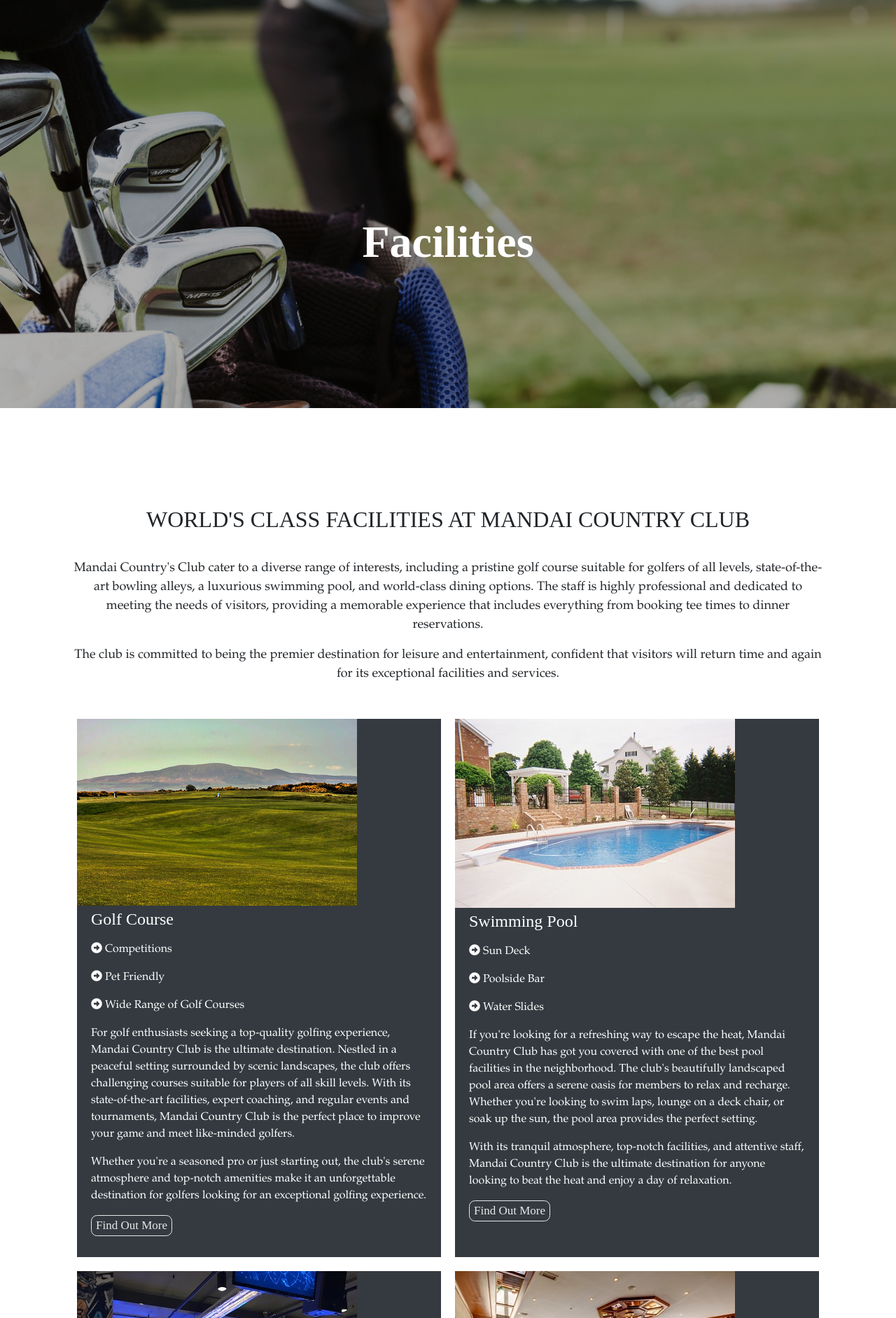
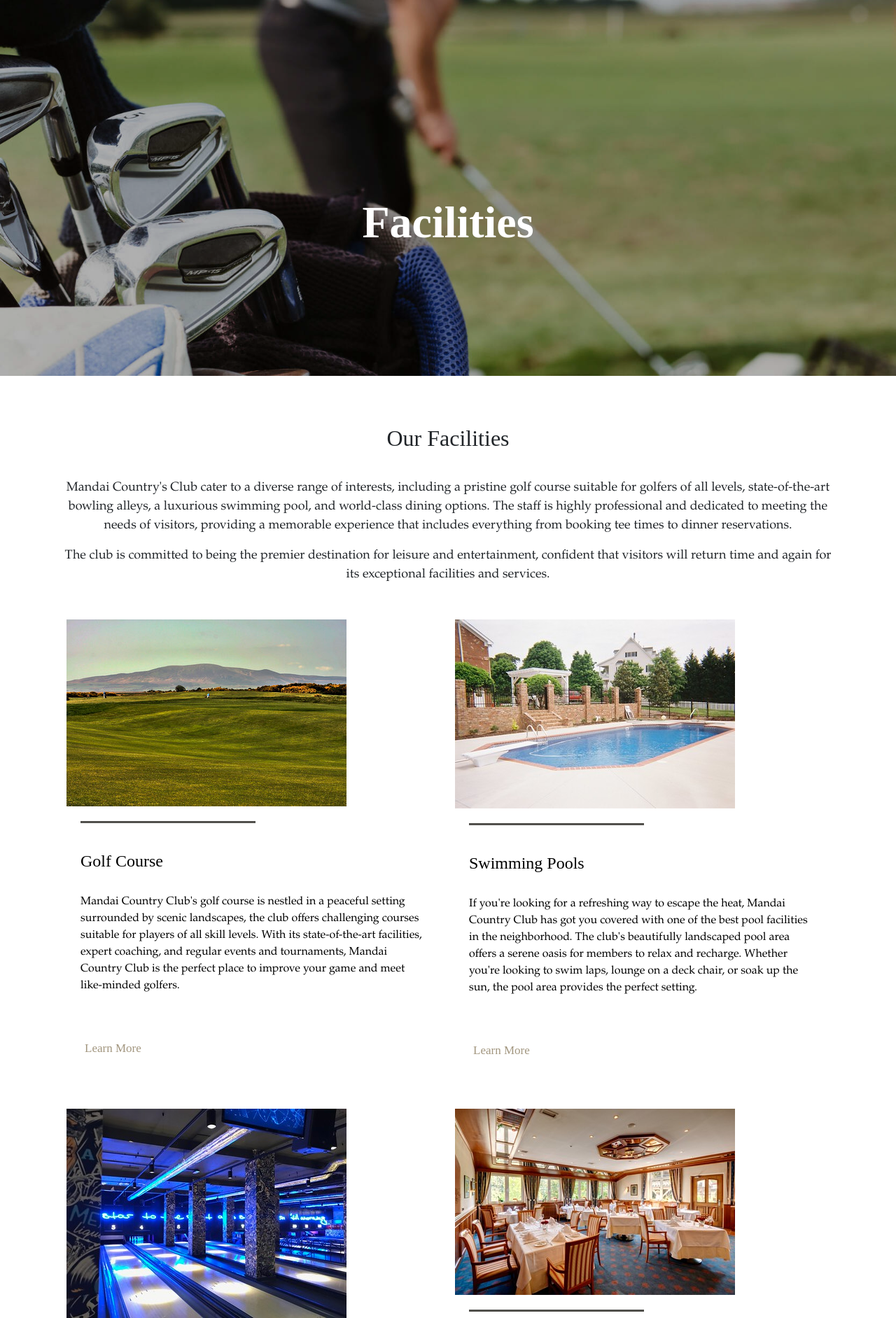
Before and after one commit to ForceLightning/INF1005-Project, a PHP site: page /facilities.php in a window 1280 px wide. Shown: the part 76-1959 px from the top of the page at 70% size. Run offline with PHP 8.4, Linux system fonts and the light colour scheme; some web fonts are replaced.

Commit message:
beautiful facilities page

```diff
--- a/css/main.css
+++ b/css/main.css
@@ -701,11 +701,12 @@ End of awards img in about us
 .facility{
     margin: 45px 0;
     padding-bottom: 25px;
-    background: var(--dark);
+    background: #ffffff;
     color: #fff;
 }
 .facility-text{
     padding: 5px 20px;
+    color: #000000;
 }
 .facility-text h3{
     font-size: 24px;
@@ -883,3 +884,44 @@ hr{
 .s2-facilities{
     margin-top:50px;
 }
+
+.button-learn-more {
+  border-radius: 4px;
+  background-color: transparent;
+  border: none;
+  color: #A2967F;
+  text-align: center;
+  font-size: 17px;
+  transition: all 0.5s;
+  cursor: pointer;
+  padding-bottom: 20px;
+}
+
+.button-learn-more span {
+  cursor: pointer;
+  display: inline-block;
+  position: relative;
+  transition: 0.5s;
+}
+
+.button-learn-more span:after {
+  content: '\00bb';
+  position: absolute;
+  opacity: 0;
+  top: 0;
+  right: -20px;
+  transition: 0.5s;
+}
+
+.button-learn-more:hover span {
+  padding-right: 25px;
+}
+
+.button-learn-more:hover span:after {
+  opacity: 1;
+  right: 0;
+}
+
+.facilities-heading{
+    text-align: center;
+}
--- a/facilities.php
+++ b/facilities.php
@@ -21,45 +21,8 @@
     </header>
 
     <main class="container container-maxheight">
-<!--        <section id="s2">
-             Slideshow container
-            <div class="slideshow-container">
-
-                 Full-width images with number and caption text
-                <div class="mySlides fade">
-                    <div class="numbertext">1 / 3</div>
-                    <img src="https://via.placeholder.com/650x250.png?text=Facilities" alt="Facilities" style="width:100%">
-                    <div class="text">Caption Text</div>
-                </div>
-
-                <div class="mySlides fade">
-                    <div class="numbertext">2 / 3</div>
-                    <img src="https://via.placeholder.com/650x250.png?text=Facilities" alt="Facilities" style="width:100%">
-                    <div class="text">Caption Two</div>
-                </div>
-
-                <div class="mySlides fade">
-                    <div class="numbertext">3 / 3</div>
-                    <img src="https://via.placeholder.com/650x250.png?text=Facilities" alt="Facilities" style="width:100%">
-                    <div class="text">Caption Three</div>
-                </div>
-
-                 Next and previous buttons
-                <a class="prev" onclick="plusSlides(-1)">&#10094;</a>
-                <a class="next" onclick="plusSlides(1)">&#10095;</a>
-            </div>
-            <br>
-
-             The dots/circles
-            <div style="text-align:center">
-                <span class="dot" onclick="currentSlide(1)"></span>
-                <span class="dot" onclick="currentSlide(2)"></span>
-                <span class="dot" onclick="currentSlide(3)"></span>
-            </div>-->
-
-        <main class="container container-maxheight">
             <section id="s1">
-                <h2>WORLD'S CLASS FACILITIES AT MANDAI COUNTRY CLUB</h2>
+                <h2>Our Facilities</h2>
                 <div class="row">
                     <article class="col-sm">
                         <p class="index-desc">Mandai Country's Club cater to a diverse range of interests, including a pristine golf course suitable for golfers of all levels, state-of-the-art bowling alleys, a luxurious swimming pool, and world-class dining options. The staff is highly professional and dedicated to meeting the needs of visitors, providing a memorable experience that includes everything from booking tee times to dinner reservations.</p>
@@ -73,26 +36,16 @@
                         <img src = "assets/golf_course.jpg" alt = "facility image">
                     </div>
                     <div class = "facility-text">
+                        <hr>
+                        <br>
                         <h3>Golf Course</h3>
+                        <br>
                         <p>
-                            <p>
-                                <i class = "fas fa-arrow-alt-circle-right"></i>
-                                Competitions
-                            </p>
-                            <p>
-                                <i class = "fas fa-arrow-alt-circle-right"></i>
-                                Pet Friendly
-                            </p>
-                            <p>
-                                <i class = "fas fa-arrow-alt-circle-right"></i>
-                                Wide Range of Golf Courses
-                            </p>
+                            Mandai Country Club's golf course is nestled in a peaceful setting surrounded by scenic landscapes, the club offers challenging courses suitable for players of all skill levels. With its state-of-the-art facilities, expert coaching, and regular events and tournaments, Mandai Country Club is the perfect place to improve your game and meet like-minded golfers.
                         </p>
-                        <p>
-                        <p>For golf enthusiasts seeking a top-quality golfing experience, Mandai Country Club is the ultimate destination. Nestled in a peaceful setting surrounded by scenic landscapes, the club offers challenging courses suitable for players of all skill levels. With its state-of-the-art facilities, expert coaching, and regular events and tournaments, Mandai Country Club is the perfect place to improve your game and meet like-minded golfers. </p>
-                        <p>Whether you're a seasoned pro or just starting out, the club's serene atmosphere and top-notch amenities make it an unforgettable destination for golfers looking for an exceptional golfing experience.</p>
+                        <br><br>
                         <a href="golfPage.php">
-                            <button type="button">Find Out More</button>
+                            <button class="button-learn-more"><span>Learn More </span></button>
                         </a>
                     </div>
                 </article>
@@ -103,25 +56,16 @@
                         <img src = "assets/swimming_pool.jpg" alt = "facility image">
                     </div>
                     <div class = "facility-text">
-                        <h3>Swimming Pool</h3>
+                        <hr>
+                        <br>
+                        <h3>Swimming Pools</h3>
+                        <br>
                         <p>
-                            <p>
-                                <i class = "fas fa-arrow-alt-circle-right"></i>
-                                Sun Deck
-                            </p>
-                            <p>
-                                <i class = "fas fa-arrow-alt-circle-right"></i>
-                                Poolside Bar
-                            </p>
-                            <p>
-                                <i class = "fas fa-arrow-alt-circle-right"></i>
-                                Water Slides
-                            </p>
+                        If you're looking for a refreshing way to escape the heat, Mandai Country Club has got you covered with one of the best pool facilities in the neighborhood. The club's beautifully landscaped pool area offers a serene oasis for members to relax and recharge. Whether you're looking to swim laps, lounge on a deck chair, or soak up the sun, the pool area provides the perfect setting.
                         </p>
-                        <p>If you're looking for a refreshing way to escape the heat, Mandai Country Club has got you covered with one of the best pool facilities in the neighborhood. The club's beautifully landscaped pool area offers a serene oasis for members to relax and recharge. Whether you're looking to swim laps, lounge on a deck chair, or soak up the sun, the pool area provides the perfect setting.</p>
-                        <p>With its tranquil atmosphere, top-notch facilities, and attentive staff, Mandai Country Club is the ultimate destination for anyone looking to beat the heat and enjoy a day of relaxation.</p>
+                        <br><br>
                         <a href="swimmingPage.php">
-                            <button type="button">Find Out More</button>
+                            <button class="button-learn-more"><span>Learn More </span></button>
                         </a>
                     </div>
                 </article>
@@ -132,26 +76,16 @@
                         <img src = "assets/bowling_alley.jpg" alt = "facility image">
                     </div>
                     <div class = "facility-text">
+                        <hr>
+                        <br>
                         <h3>Bowling Alley</h3>
+                        <br>
                         <p>
-                            <p>
-                                <i class = "fas fa-arrow-alt-circle-right"></i>
-                                Nightly Events
-                            </p>
-                            <p>
-                                <i class = "fas fa-arrow-alt-circle-right"></i>
-                                Cosmic Bowling
-                            </p>
-                            <p>
-                                <i class = "fas fa-arrow-alt-circle-right"></i>
-                                Arcade Games
-                            </p>
+                        Located within the beautiful grounds of Mandai Country Club, the bowling alley is a popular spot for both casual and competitive bowlers. With state-of-the-art facilities and a friendly atmosphere, the club's bowling alley offers a fun and exciting experience for bowlers of all skill levels. Whether you're looking to join a league or just play a few games with friends, the alley is the perfect place to hone your skills and enjoy a fun night out.
                         </p>
-                        <p>
-                        <p>Located within the beautiful grounds of Mandai Country Club, the bowling alley is a popular spot for both casual and competitive bowlers. With state-of-the-art facilities and a friendly atmosphere, the club's bowling alley offers a fun and exciting experience for bowlers of all skill levels. Whether you're looking to join a league or just play a few games with friends, the alley is the perfect place to hone your skills and enjoy a fun night out. </p>
-                        <p>With affordable rates, great amenities, and excellent service, Mandai Country Club's bowling alley is a must-visit for anyone looking for a great bowling experience.</p>
+                        <br><br>
                         <a href="bowlingPage.php">
-                            <button type="button">Find Out More</button>
+                            <button class="button-learn-more"><span>Learn More </span></button>
                         </a>
                     </div>
                 </article>
@@ -162,25 +96,16 @@
                         <img src = "assets/restaurant.jpg" alt = "facility image">
                     </div>
                     <div class = "facility-text">
-                        <h3>Restaurant</h3>
+                        <hr>
+                        <br>
+                        <h3>Mandai Restaurant</h3>
+                        <br>
                         <p>
-                            <p>
-                                <i class = "fas fa-arrow-alt-circle-right"></i>
-                                Live Music
-                            </p>
-                            <p>
-                                <i class = "fas fa-arrow-alt-circle-right"></i>
-                                Cocktail Bar
-                            </p>
-                            <p>
-                                <i class = "fas fa-arrow-alt-circle-right"></i>
-                                Private Rooms
-                            </p>
+                        Mandai Country Club's restaurant is a culinary gem, serving up an array of delectable dishes in a charming and welcoming setting. With a focus on quality ingredients and innovative cooking techniques, the restaurant offers a diverse menu that caters to a wide range of tastes and preferences. Whether you're in the mood for a hearty steak, fresh seafood, or a flavorful vegetarian dish, you'll find something to satisfy your cravings.
                         </p>
-                        <p>Mandai Country Club's restaurant is a culinary gem, serving up an array of delectable dishes in a charming and welcoming setting. With a focus on quality ingredients and innovative cooking techniques, the restaurant offers a diverse menu that caters to a wide range of tastes and preferences. Whether you're in the mood for a hearty steak, fresh seafood, or a flavorful vegetarian dish, you'll find something to satisfy your cravings. </p>
-                        <p>The restaurant's warm and inviting atmosphere, attentive service, and impressive wine list make it the perfect place to celebrate a special occasion or enjoy a relaxing meal with friends and family.</p>
+                        <br><br>
                         <a href="restaurantPage.php">
-                            <button type="button">Find Out More</button>
+                            <button class="button-learn-more"><span>Learn More </span></button>
                         </a>
                     </div>
                 </article>
@@ -194,7 +119,7 @@
                 <!-- gallery -->
                 <section class="gallery" id="gallery">
 
-                    <h1 class="heading">our gallery</h1>
+                    <h1 class="failities-header">Our Gallery</h1>
 
                     <div class="swiper gallery-slider">
 
--- a/golfPage.php
+++ b/golfPage.php
@@ -44,7 +44,7 @@
                             Weekends: $50/hr<br><br>
                             For assistance: <br>
                             Call: (65)6457 9874 | Email: mandai@cc.com
-                        </P>
+                        </p>
                         <a href="facilities-booking.php">
                             <button type="button" class="facilities-button">Make a Booking</button>
                         </a>
```
Also changed, not shown: assets/facilities_hero_golf.jpg.
